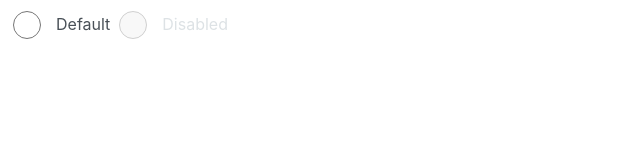
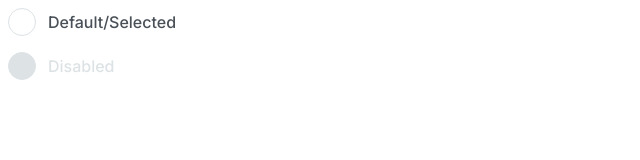
Before and after one commit to js-tasks-ru/htmlcss-20220519_afonin-andrey-sergeevich, a website: page 07-lection5/02-radio/index.html in a window 1280 px wide. Shown: the whole page, without its empty margins (0-640 px from the left). Drawn offline with Linux system fonts and the light colour scheme; a web font is replaced by a local one.

Commit message:
radio dz

```diff
--- a/07-lection5/02-radio/index.html
+++ b/07-lection5/02-radio/index.html
@@ -8,11 +8,17 @@
     <body>
             <label class="radio">
               <input type="radio" name="question" value="yes" class="radio__imput">
-              <span class="radio__title">Default</span>
+              <span class="radio__shell">
+                <span class="radio__core"></span>
+              </span>
+              <span class="radio__title">Default/Selected</span>
             </label>
             <label class="radio">
-              <input type="radio" name="question" value="no" class="radio__imput radio_disabled" disabled>
-              <span class="radio__title title_disabled">Disabled</span>
+              <input type="radio" name="question" value="yes" class="radio__imput" disabled>
+              <span class="radio__shell">
+                <span class="radio__core"></span>
+              </span>
+              <span class="radio__title">Disabled</span>
             </label>
     </body>
 </html>
--- a/07-lection5/02-radio/radio.css
+++ b/07-lection5/02-radio/radio.css
@@ -1,35 +1,64 @@
- .radio{
-    cursor: pointer;
-    display:inline-flex;
+
+
+.radio {
+  display: flex;
   align-items: center;
   gap: 12px;
+}
 
+.radio + .radio {
+  margin-top: 16px;
 }
-.radio__imput{
+
+.radio__imput {
+  position: absolute;
+  opacity: 0;
+  width: 0;
+  height: 0;
+}
+
+.radio__shell {
+  display: inline-flex;
   box-sizing: border-box;
   width: 28px;
   height: 28px;
-    background: #FFFFFF;
-    border: 1px solid #DDE2E5;
+  border: 1px solid var(--grey-2);
   border-radius: 14px;
+  padding: 3px;
 }
-.radio__title{
+
+.radio__core {
+  width: 18px;
+  height: 18px;
+}
+
+.radio__title {
   font-family: 'Inter';
   font-style: normal;
   font-weight: 400;
   font-size: 16px;
   line-height: 24px;
-    color: #495057;
+  color: var(--grey-4);
+}
 
-}
-.radio__imput:checked {
-    border: 2px solid #4263EB;
-  }
-.radio_disabled:disabled{
-    background: #DDE2E5;
+.radio__imput:checked + .radio__shell {
+  border: 2px solid var(--blue);
   border-radius: 14px;
 }
 
-.title_disabled{
+.radio__imput:checked + .radio__shell > .radio__core {
+  background: var(--blue);
+  border-radius: 14px;
+}
+.radio__imput:focus ~ .radio__title {
+  text-decoration: underline;
+}
+
+.radio__imput:disabled + .radio__shell {
+  background: var(--grey-2);
+  border-radius: 14px;
+}
+
+.radio__imput:disabled ~ .radio__title {
   color: var(--grey-2);
 }
--- a/assets/fonts/fonts.css
+++ b/assets/fonts/fonts.css
@@ -1 +1,2 @@
 @import url('https://fonts.googleapis.com/css2?family=Roboto:ital,wght@0,100;0,300;0,400;0,500;0,700;0,900;1,100;1,300;1,400;1,500;1,700;1,900&display=swap');
+@import url('https://fonts.googleapis.com/css2?family=Bebas+Neue&family=Comfortaa:wght@300&family=Fjalla+One&family=Grape+Nuts&family=Inter:wght@500&family=Lobster&family=Luckiest+Guy&family=Pacifico&family=Poiret+One&display=swap');
```
Lines whose indentation alone changed are shown as unchanged.
